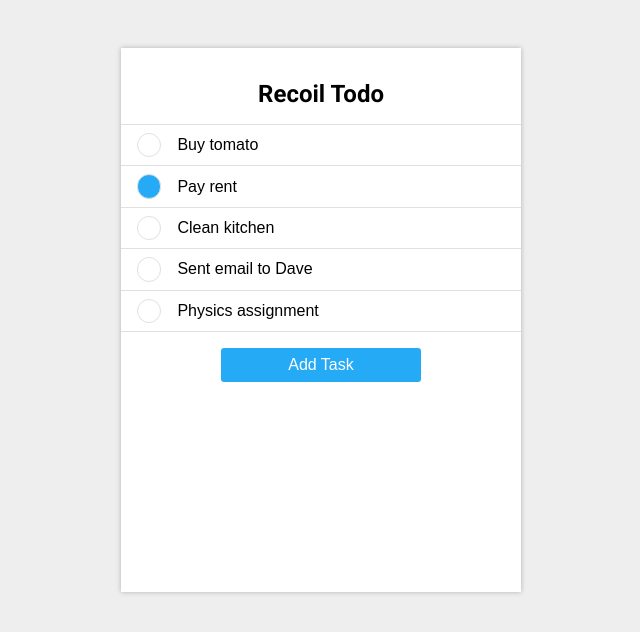
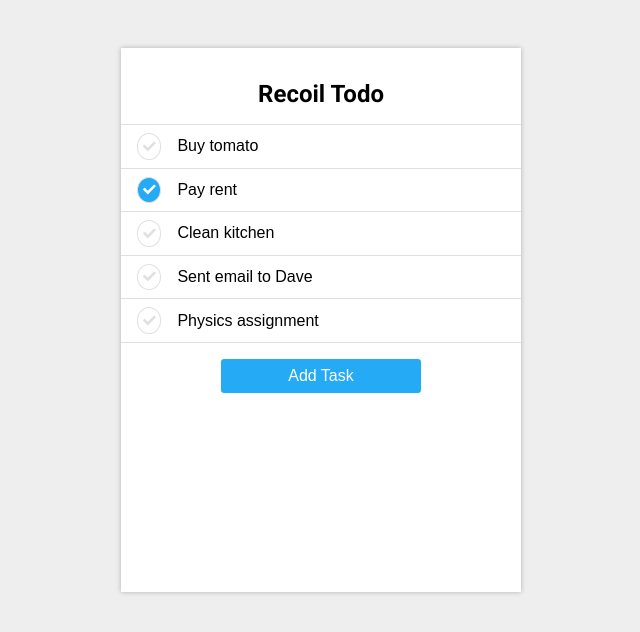
Before and after one commit to eastend-street/recoil-todo, a React (Create React App) app: page / in a window 1280 px wide. Shown: the top 632 px of the page, without its empty margins (319-959 px from the left). Built offline with nearby package versions, Linux system fonts and the light colour scheme.

Commit message:
added check sign using Fontaweesome

```diff
--- a/package.json
+++ b/package.json
@@ -3,6 +3,9 @@
   "version": "0.1.0",
   "private": true,
   "dependencies": {
+    "@fortawesome/fontawesome-svg-core": "^1.2.28",
+    "@fortawesome/free-solid-svg-icons": "^5.13.0",
+    "@fortawesome/react-fontawesome": "^0.1.9",
     "@testing-library/jest-dom": "^4.2.4",
     "@testing-library/react": "^9.3.2",
     "@testing-library/user-event": "^7.1.2",
--- a/src/components/Todo/index.tsx
+++ b/src/components/Todo/index.tsx
@@ -3,6 +3,7 @@ import styled from "styled-components";
 import { useSetRecoilState } from "recoil";
 
 import { todoListState, Todo as TodoType } from "store/TodoList";
+import { CheckFontAwesome } from "styles/FontAwesome";
 
 const Todo: React.FC<TodoType> = ({ id, name, isDone }) => {
   const [todoName, setTodoName] = useState<string>(name);
@@ -28,7 +29,9 @@ const Todo: React.FC<TodoType> = ({ id, name, isDone }) => {
 
   return (
     <Container>
-      <CompleteButton isDone={isDone} onClick={toggleComplete}></CompleteButton>
+      <CompleteButton isDone={isDone} onClick={toggleComplete}>
+        <CheckFontAwesome />
+      </CompleteButton>
       <Input value={todoName} onChange={(e) => editTodoName(e.target.value)} />
     </Container>
   );
@@ -47,7 +50,7 @@ const Container = styled.div`
   }
 
   &:focus-within {
-    background-color: #fff;;
+    background-color: #fff;
   }
 
   &:last-child {
@@ -58,12 +61,12 @@ const Container = styled.div`
 const CompleteButton = styled.button`
   background-color: ${(props: isDoneProps) =>
     props.isDone ? "#25aaf5" : "#fff"};
+  color: ${(props: isDoneProps) => (props.isDone ? "#fff" : "#e0e0e0")};
   border: 0.05rem solid #e0e0e0;
   border-radius: 50%;
-  font-size: 1rem;
+  font-size: 0.8rem;
   outline: none;
-  padding: 0.7rem;
-
+  padding: 0.3rem;
   &:hover {
     cursor: pointer;
     opacity: 0.7;
--- /dev/null
+++ b/src/styles/FontAwesome.tsx
@@ -0,0 +1,18 @@
+import React from "react";
+import { fas } from "@fortawesome/free-solid-svg-icons";
+import { FontAwesomeIcon } from "@fortawesome/react-fontawesome";
+import {
+  IconLookup,
+  IconDefinition,
+  findIconDefinition,
+  library,
+} from "@fortawesome/fontawesome-svg-core";
+
+library.add(fas);
+
+export const CheckFontAwesome: React.FC = () => {
+  const coffeeLookup: IconLookup = { prefix: "fas", iconName: "check" };
+  const coffeeIconDefinition: IconDefinition = findIconDefinition(coffeeLookup);
+
+  return <FontAwesomeIcon icon={coffeeIconDefinition} />;
+};
```
Also changed, not shown: 1 other file (tests, documents, lock files or other folders).
